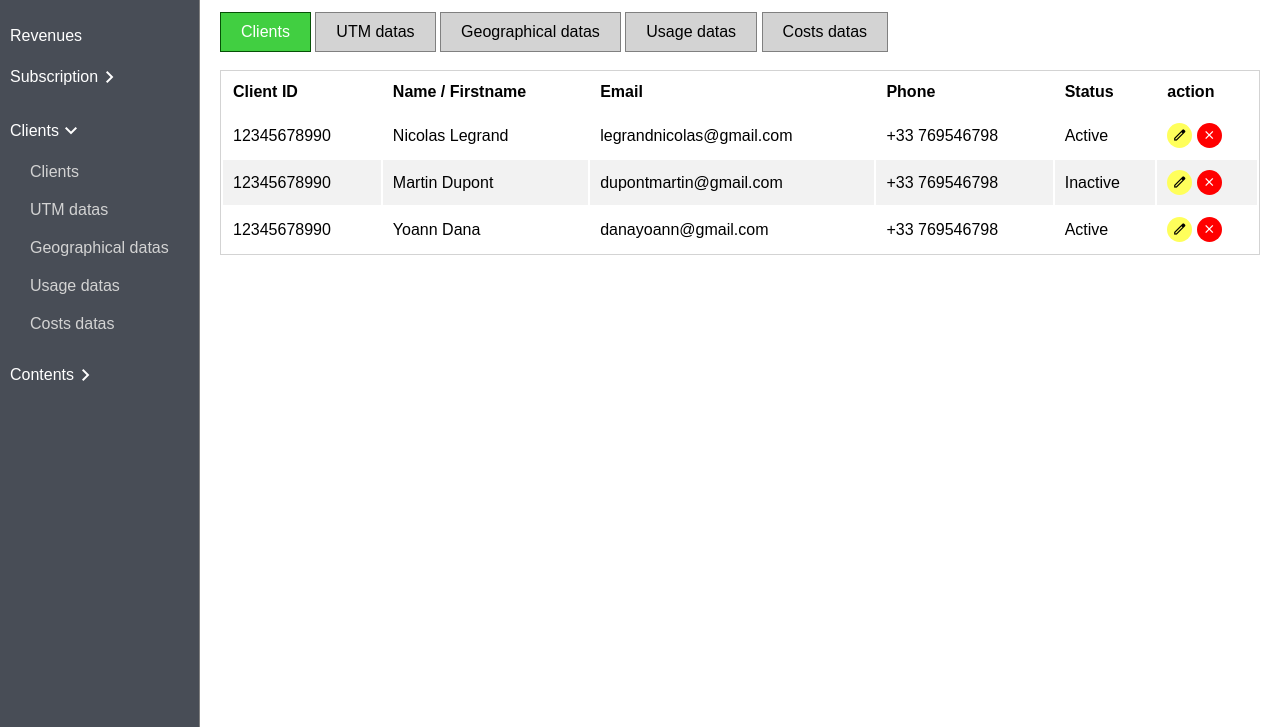
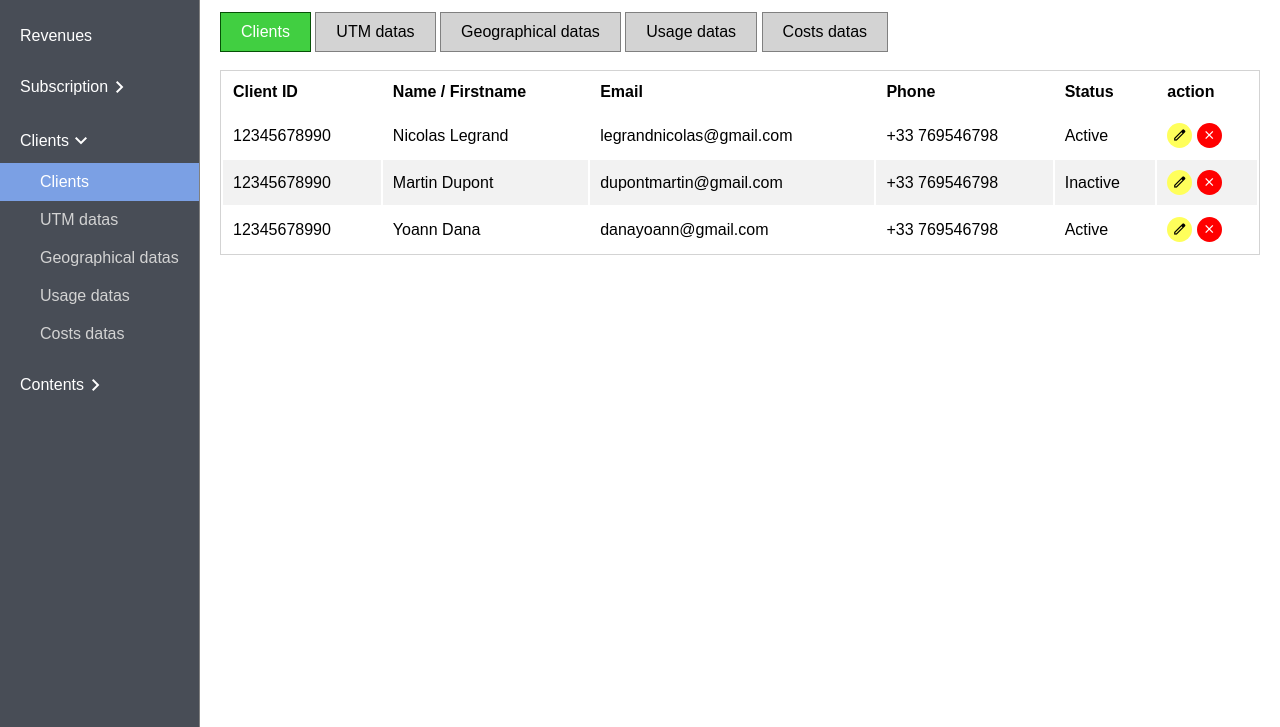
Before and after one commit to Alekseypavlov14/html-css-project, a plain HTML site: page clients.html in a window 1280 px wide. Both pictures are taken after a click on the item "Clients". Shown: the part 128-855 px from the top of the page. Drawn offline with nearby package versions, Linux system fonts and the light colour scheme.

Commit message:
fixed bugs

```diff
--- a/app.js
+++ b/app.js
@@ -1,42 +1,58 @@
-$(document).ready(function() {
-  let tabIndex = 0
+function activeTableStore() {
+  let store = {}
+  let subscribers = []
 
-  try {
-    tabIndex = Number(window.location.href.split('#').reverse()[0]) - 1
-  } catch(e) {}
-
-  const url = window.location.href.split('/').reverse()[0]
-  $(`.sidebar__link__submenu__link[href="${url}"]`).addClass('sidebar__link__submenu__link--active')
-
-  $(".tabs li").removeClass("active");
-  $('.tabs li').eq(tabIndex).addClass("active");
-
-  $(".myTable").hide();
-  $(".myTable").eq(tabIndex).show();
-
-  window.onhashchange = (e) => {
-    let tabIndex = 0
-
-    try {
-      tabIndex = Number(window.location.href.split('#').reverse()[0]) - 1
-    } catch(e) {}
-
-    $(".tabs li").removeClass("active");
-    $('.tabs li').eq(tabIndex).addClass("active");
-
-    $(".myTable").hide();
-    $(".myTable").eq(tabIndex).show();
+  function init(initialStore) {
+    store = initialStore
+    subscribers.forEach(handler => handler(store))
+  }
+  function updateStore(newStore) {
+    store = Object.assign({}, store, newStore)
+    subscribers.forEach(handler => handler(store))
+  }
+  function subscribe(handler) {
+    subscribers.push(handler)
   }
 
-  $(".tabs li").click(function() {
-    var tabIndex = $(this).index();
+  return { init, updateStore, subscribe }
+}
 
-    $(".tabs li").removeClass("active");
-    $(this).addClass("active");
+function generateStore(index) {
+  const pages = [
+    'revenues',
+    'subscription',
+    'clients',
+    'contents'
+  ]
+  const page = window.location.href.split('/').reverse()[0]
+  const pageName = page.split('.html')[0]
+  const pageIndex = pages.indexOf(pageName.toLowerCase())
 
+  return {
+    pageIndex: pageIndex,
+    tableIndex: index,
+  }
+}
+
+$(document).ready(function() {
+  const store = activeTableStore()
+
+  store.subscribe((store) => {
+    // sidebar
+    $('.sidebar__link__submenu__link').removeClass('sidebar__link__submenu__link--active')
+    $(`.sidebar__link:nth-child(${store.pageIndex + 1}) .sidebar__link__submenu__link:nth-child(${store.tableIndex + 1})`).addClass('sidebar__link__submenu__link--active')
+
+    // tabs
+    $(`.tabs li`).removeClass('active')
+    $('.tabs li').eq(store.tableIndex).addClass('active')
+
+    // table
     $(".myTable").hide();
-    $(".myTable").eq(tabIndex).show();
-  });
+    $(".myTable").eq(store.tableIndex).show();
+  })
+
+  const initialStore = generateStore(Number(window.location.hash.slice(1)) - 1)
+  store.init(initialStore)
 
   $(".sidebar__link__label").click(function() {
     $('.sidebar__link').not($(this).closest('.sidebar__link')).removeClass('sidebar__link--active')
@@ -44,8 +60,10 @@ $(document).ready(function() {
   })
 
   $('.sidebar__link__submenu__link').click(function() {
-    $('.sidebar__link__submenu__link').removeClass('sidebar__link__submenu__link--active')
-    $(this).addClass('sidebar__link__submenu__link--active')
+    store.updateStore(generateStore($(this).index()))
+  })
+  $('.tabs li').click(function() {
+    store.updateStore(generateStore($(this).index()))
   })
 
   try {
--- a/style.css
+++ b/style.css
@@ -91,17 +91,20 @@ body {
 }
 
 .sidebar__link {
-  padding: 10px;
+  padding: 10px 0px;
   display: block;
   text-decoration: none;
   color: #000;
 }
-
+.sidebar__link:nth-child(1) {
+  padding: 10px 0px 20px 20px;
+}
 .sidebar__link__label {
   color: #fff;
   cursor: pointer;
   display: flex;
   align-items: center;
+  padding-left: 20px;
 }
 .sidebar__link__label span {
   display: block;
@@ -114,29 +117,32 @@ body {
 }
 
 .sidebar__link__submenu {
-  padding: 10px;
+  padding: 10px 0px;
   padding-bottom: 0px;
   transition: 0.3s;
   opacity: 1;
+  visibility: visible;
   transform: translateY(0px);
   color: #fff;
 }
 
 .sidebar__link:not(.sidebar__link--active) .sidebar__link__submenu {
   opacity: 0;
-  transform: translateY(-10px);
-  height: 0px;
-  color: lightgray;
+  transform: translateY(-20px);
+  visibility: hidden;
+  color: grey;
+  height: 0;
 }
 
 .sidebar__link__submenu__link {
-  padding: 10px;
+  padding: 10px 0px 10px 40px;
   display: block;
   text-decoration: none;
   color: lightgrey;
 }
 .sidebar__link__submenu__link--active {
   color: #fff;
+  background-color: rgb(123, 160, 228);
 }
 
 .main__content {
```
